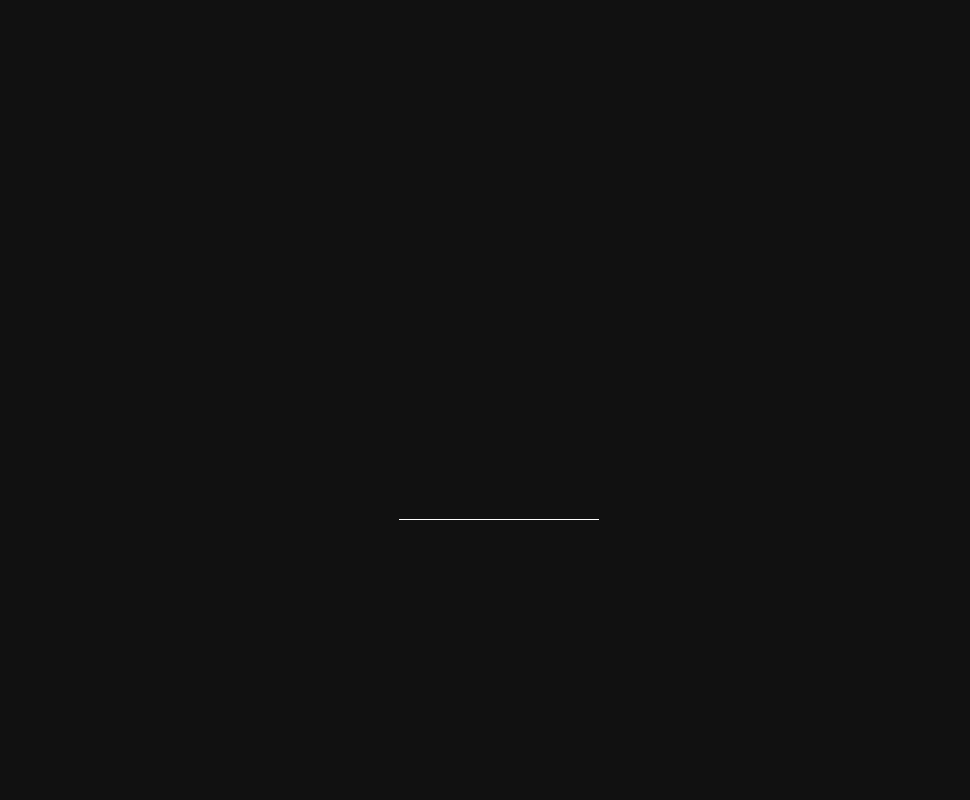
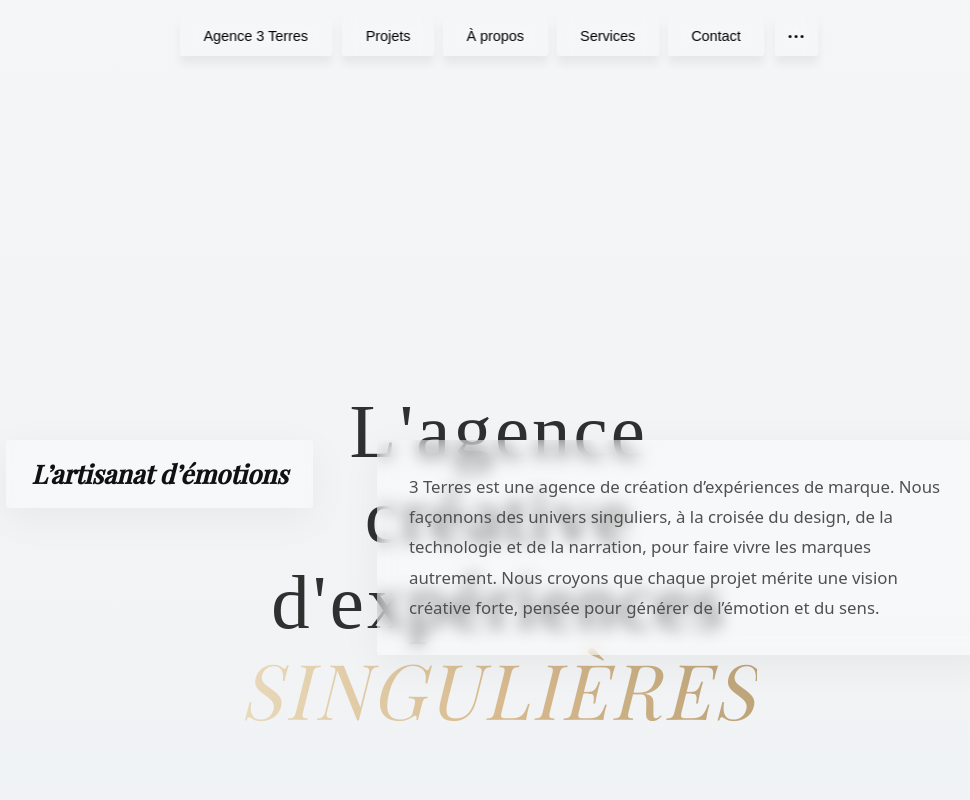
Before and after one commit to Ewen-design/agence3terres-website, a JavaScript app in the folder website/: page / in a window 1280 px wide. Shown: the top 800 px of the page, without its empty margins (141-1111 px from the left). Built offline with nearby package versions, Linux system fonts and the light colour scheme; a web font is replaced by a local one.

Commit message:
feat: test

```diff
--- a/website/src/App.svelte
+++ b/website/src/App.svelte
@@ -119,7 +119,7 @@
   {/if}
 
   <IconeFleche />
-  <IntroLoader />
+
 
 <Header {navigate} {currentPage} />
 
```
